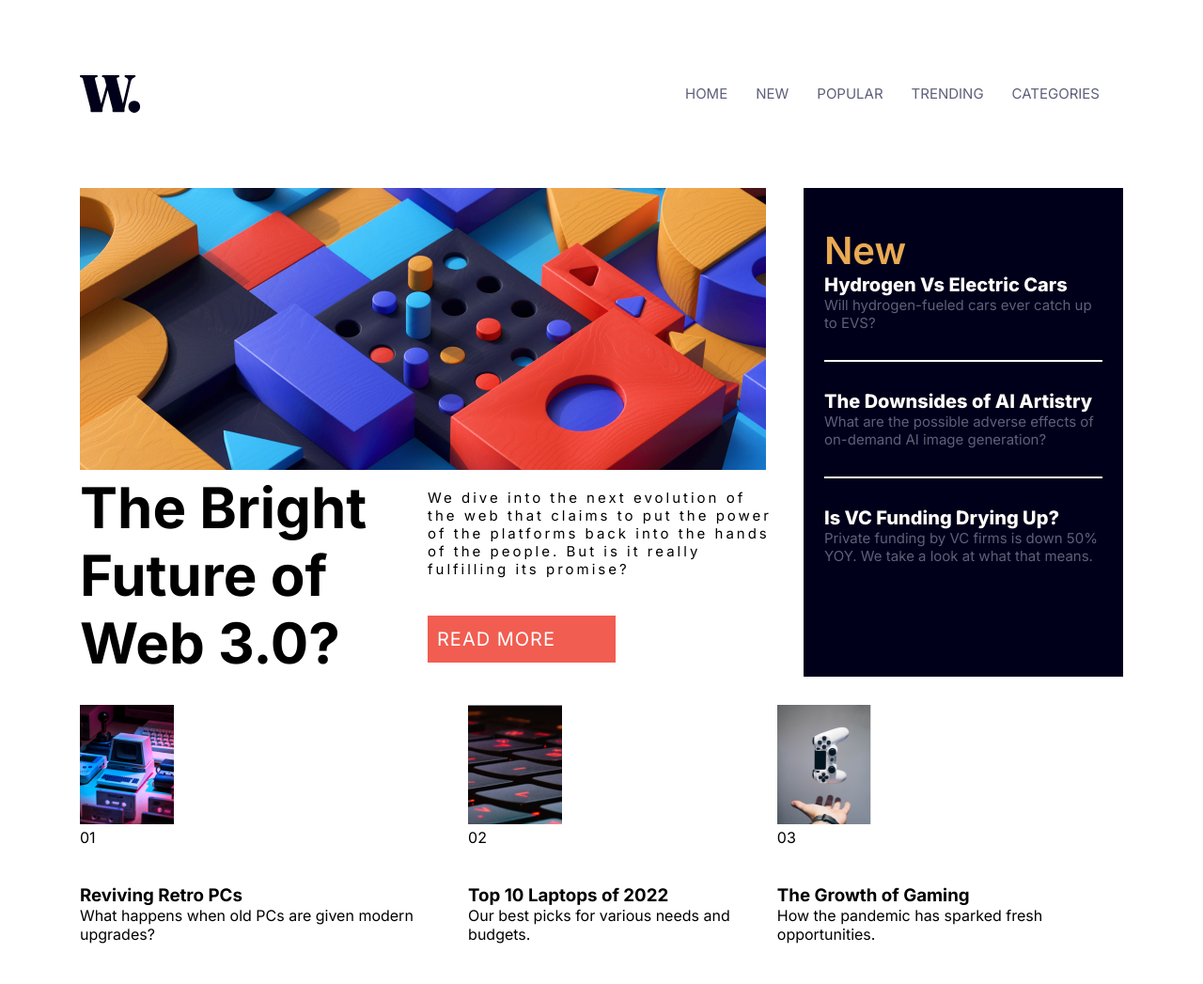
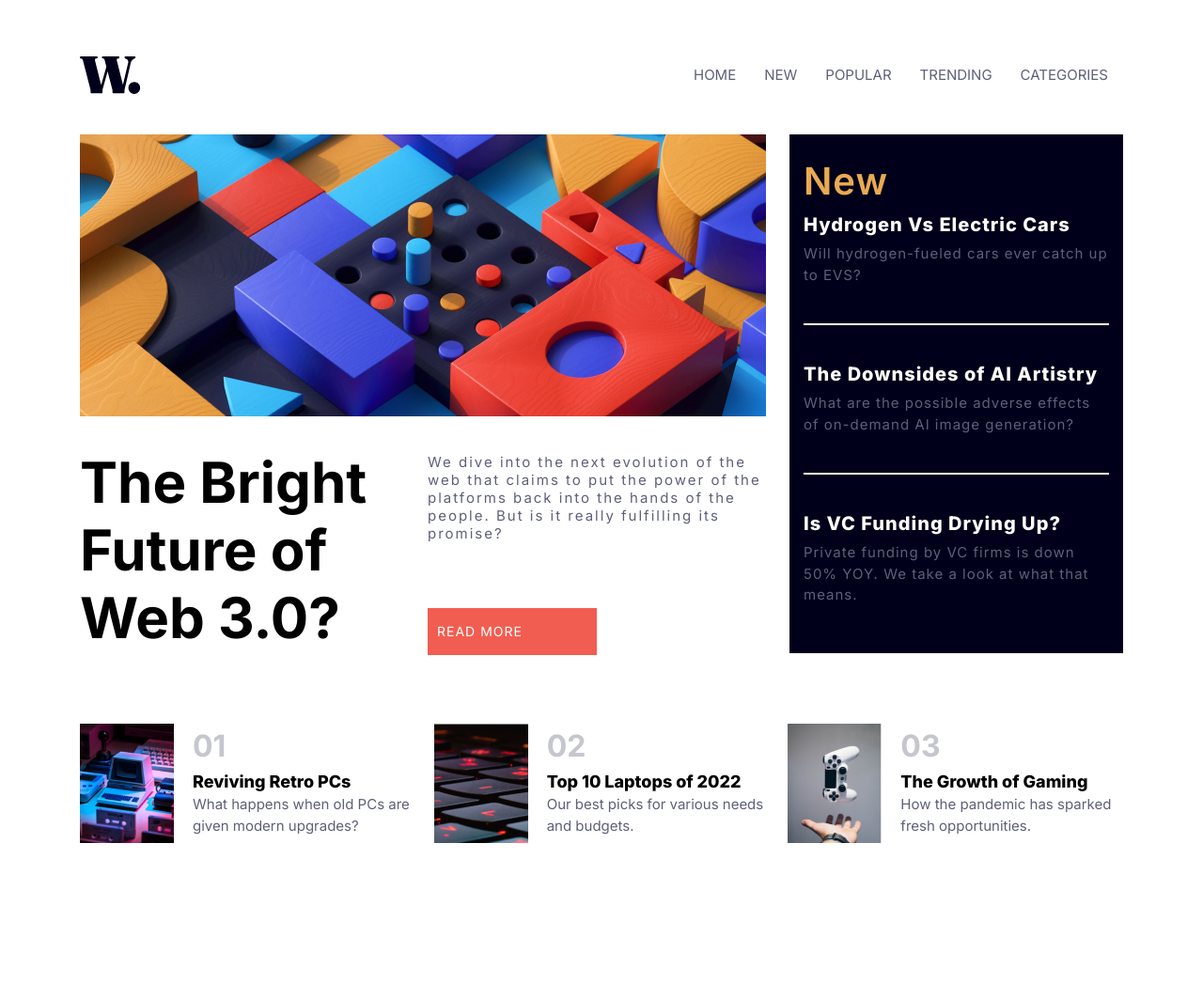
Before and after one commit to Nkapj/CSS-final-project, a plain HTML site: page index.html in a window 1280 px wide. Shown: the whole page at 94% size. After the commit the page ends 983 px from the top, so only its background shows below. Drawn offline with Linux system fonts and the light colour scheme.

Commit message:
final css

```diff
--- a/index.html
+++ b/index.html
@@ -35,19 +35,25 @@
                     <div class="vasi">
                         <img src="images/vasilis-chatzopoulos-6lwyzronth8-unsplash.png" alt="">
                     </div>
+                    <div>
+
+                    </div>
 
                     <div class="title">
                         <h1>The Bright Future of Web 3.0?</h1>
                     </div>
 
                     <div class="com">
-                        <p>We dive into the next evolution of the web that claims to put the power of the platforms back into the hands of the people. But is it really fulfilling its promise?</p>
+                        <p>We dive into the next evolution of the web that
+                        claims to put the power of the platforms back into the hands
+                        of the people. But is it really fulfilling its promise?</p>
                         <div class="btn"><a href="#">read more</a></div>
                     </div>
                 </div>
 
                 <div class="article">
-                    <h1>New</h1>
+                    <div class="sidebar">
+                        <h1>New</h1>
                         <h2>Hydrogen Vs Electric Cars</h2>
                         <p>Will hydrogen-fueled cars ever catch up to EVS?</p>
                         <p class="line"></p>
@@ -55,7 +61,8 @@
                         <p>What are the possible adverse effects of on-demand AI image generation?</p>
                         <p class="line"></p>
                         <h2>Is VC Funding Drying Up?</h2>
-                        <p>Private funding by VC firms is down 50% YOY. We take a look at what that means.</p>
+                        <p>Private funding by VC firms is down 50% YOY. We take a look at what that means.</p></div>
+
                 </div>
             </div>
         </div>
@@ -64,51 +71,49 @@
 
 
 
+    <section class="container" >
+        <div class="contentis">
+
+
+
+                <div class="img">
+                    <img src="images/Bitmap.png" alt="ecran">
+                </div>
+                <div class="info">
+                    <h1>01</h1>
+                    <h3>Reviving Retro PCs</h3>
+                    <p class="phrase">What happens when old PCs are given modern upgrades?</p>
+                </div>
 
 
 
 
 
-    <section class="container" >
-        <div class="contentis">
-            <div class="diapo2">
-                <div>
-                    <img src="images/Bitmap.png" alt="ecran"></div>
+                <div class="img1">
+                    <img src="images/Bitmap (1).png" alt="clavie">
+                </div>
                 <div class="info">
-                    <p>01</p>
-                    <h3>Reviving Retro PCs</h3>
-                    <p>What happens when old PCs are given modern upgrades?</p>
+                    <h1>02</h1>
+                    <h3>Top 10 Laptops of 2022</h3>
+                    <p class="phrase">Our best picks for various needs and budgets.</p>
                 </div>
-            </div>
 
 
 
-            <div class="diapo">
-                <div class="info1">
-                    <img src="images/Bitmap (1).png" alt="clavie">
-                </div>
-                <div>
-                    <p>02</p>
-                    <h3>Top 10 Laptops of 2022</h3>
-                    <p>Our best picks for various needs and budgets.</p>
-                </div>
-            </div>
 
 
-
-            <div class=" diapo1">
-                <div class="info3">
+                <div class="img2">
                     <img src="images/Bitmap (2).png" alt="machin">
                 </div>
-                <div>
-                    <p>03</p>
+                <div class="info">
+                    <h1>03</h1>
                     <h3>The Growth of Gaming</h3>
-                    <p>How the pandemic has sparked fresh opportunities.</p>
+                    <p class="phrase">How the pandemic has sparked fresh opportunities.</p>
                 </div>
-            </div>
+
+
         </div>
-
-    <section>
+    </section>
 
 
 </body>
--- a/style.css
+++ b/style.css
@@ -15,7 +15,7 @@ body {
 
 .container {
     max-width: 1110px;
-    margin: 30px auto;
+    margin: 50px auto;
 
 }
 
@@ -28,14 +28,12 @@ body {
     display: block;
 }
 
-.header .container {
+.container {
     display: flex;
     justify-content: space-between;
     align-items: center;
-    padding: 40px 0;
     margin-bottom: 30px;
     max-height: 520px;
-
 }
 
 a {
@@ -51,7 +49,7 @@ a {
 nav ul {
     display: flex;
     text-transform: capitalize;
-    padding: 15px 10px;
+    padding: 15px 1px;
     font-size: 15px;
 }
 
@@ -83,7 +81,11 @@ ul{
     grid-template-rows: 1;
     grid-column: 1/3;
     grid-row: 1/2;
+}
 
+.title, .com {
+    display: grid;
+    padding-top: 20px;
 
 }
 
@@ -104,31 +106,35 @@ ul{
     font-size: 30px;
     font-weight: 800;
     gap: 20px;
+    margin-top: 10px;
 }
 
 .com {
     grid-column: 2;
     grid-row: 2;
     place-content: center;
+    font-family: "inter";
+    font-size: 15px;
+    letter-spacing: 2px;
+    color: #5E607A;
+
 }
 
 .com p {
-    font-family: "inter";
-    font-size: 15px;
-    font-family: "inter";
-    letter-spacing: 3px;
-    gap: 20px;
-
+    margin-bottom: 45px;
+    margin-top: 15px;
 }
-
 
 .article {
     grid-column: 3;
     grid-row: 1/3;
-    margin-left: 30px;
+    margin-left: 15px;
     background-color: #00001A;
     color: #fffdfa ;
-    padding: 22px ;
+    padding: 15px ;
+    letter-spacing: 1px;
+    max-height: 552px;
+    max-width: 355px;
 
 }
 
@@ -136,7 +142,8 @@ ul{
     color: #E9AA52;
     font-size: 40px;
     font-weight: 600;
-    margin-top: 20px;
+    margin-top: 10px;
+
 
 
 }
@@ -144,6 +151,9 @@ ul{
 .article h2{
     font-size: 20px;
     font-weight: 800;
+    margin-top: 10px;
+    margin-bottom: 8px;
+
 
 
 }
@@ -153,15 +163,14 @@ ul{
     font-size: 15px;
     font-weight: 400;
     color: #C5c6ce;
-    margin-bottom: 30px ;
+    margin-bottom: 40px ;
     font-weight: 400;
     color: #5E607A;
+    line-height: 1.5;
 
 }
 
-p {
-    margin-bottom: 40px;
-}
+
 
 
 .btn {
@@ -170,18 +179,24 @@ p {
     background-color: #f15d51 ;
     padding: 10px;
     letter-spacing: 1px;
-    width: 200px;
+    width: 180px;
+    margin-top: 25px ;
+
+
+
+
 }
 
 
-a{
+a {
     color: white;
-    font-size: 20px;
+    font-size: 14px;
     font-weight: 400;
     text-transform: uppercase;;
     line-height: 30px;
 
 }
+
 
 
 .line {
@@ -194,9 +209,62 @@ a{
 
 
 .contentis {
-    display: flex;
+    display: grid;
+    grid-template-columns: auto 1fr auto 1fr auto 1fr;
+    width: fit-content;
+    gap: 20px;
+    line-height: 1.5;
+    margin-top: 40px;
+    margin-bottom: 50px;
+    clear: both;
+
+
+
 }
 
-.diapo2 {
-    gap: 20px;
+.contentis img{
+    max-width: 100px;
 }
+
+.info h1 {
+    font-size: 32px;
+    color: #c5c6ce ;
+}
+
+
+.info h3 {
+    font-size: 18px;
+    font-weight: bold;
+    font-weight: 800;
+
+}
+
+.info p{
+    color: #5e607A;
+
+font-size: 15px;
+
+}
+
+@media screen and (max-width: 768px) {
+    .contentis {
+      grid-template-columns: 1fr; /* Toutes les colonnes passent en une seule */
+    text-align: center;
+
+    }
+
+    .contentis img {
+      max-width: 80%; /* Redimensionne les images sur mobile */
+    }
+
+    .hero {
+      grid-template-columns: 1fr; /* Adapte aussi la section hero */
+    }
+
+    .article {
+        grid-column: 1;
+        grid-row: auto;
+        margin: 20px 0;
+        max-width: 100%;
+    }
+}
```
